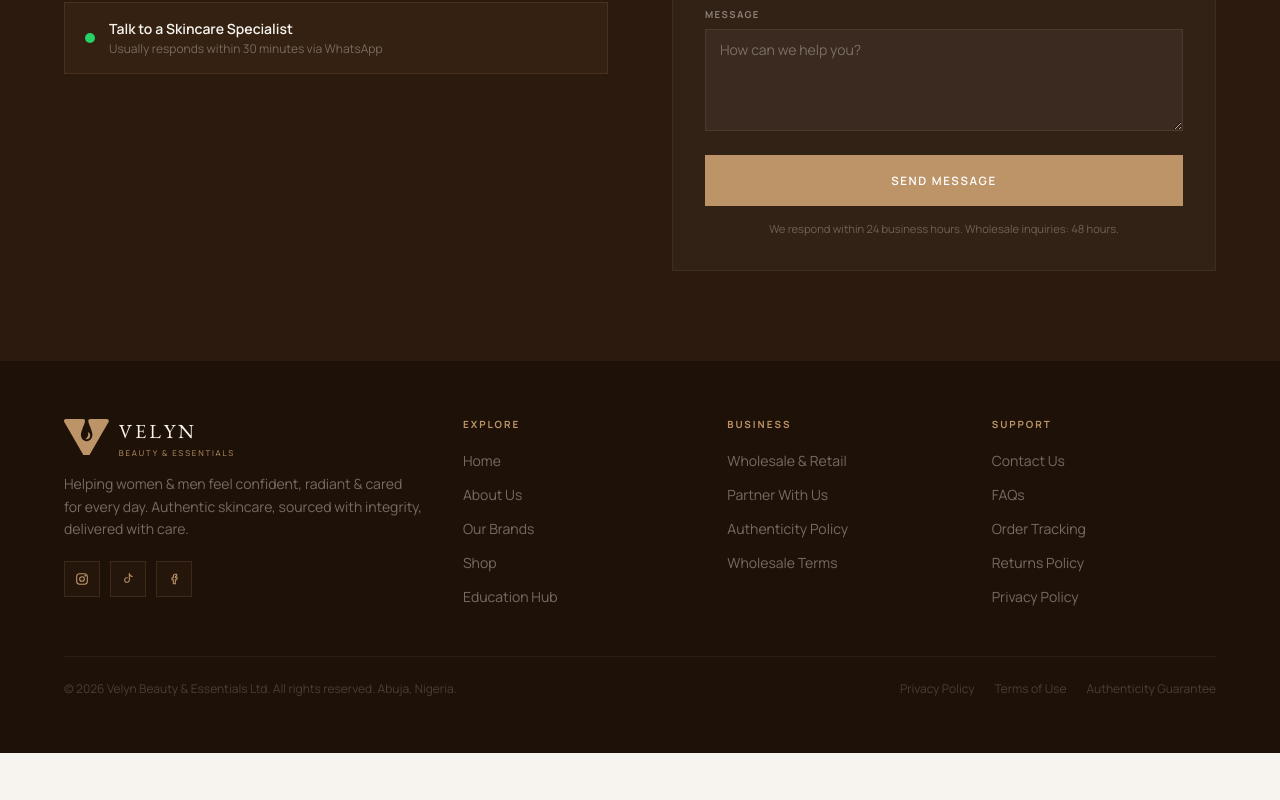
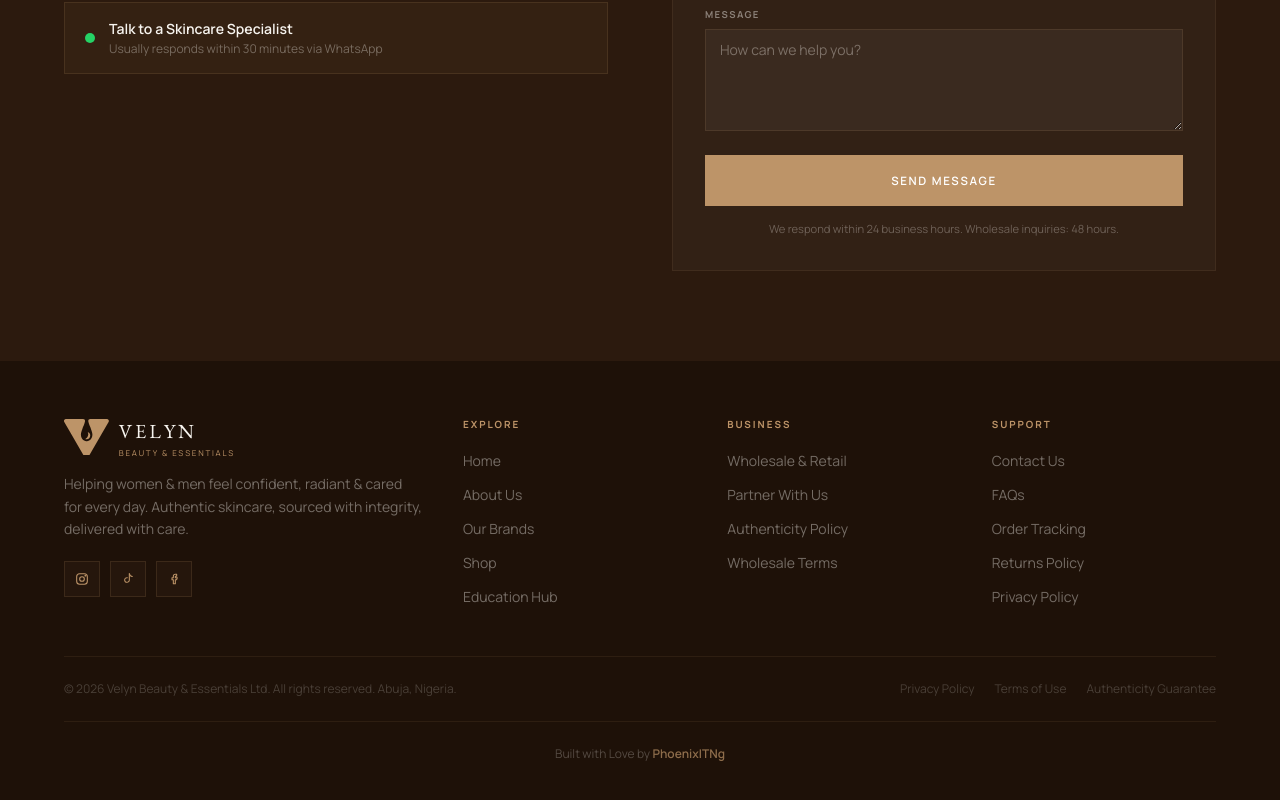
Before and after one commit to velynbeautyng/velyn_web, a Next.js app: page / in a window 1280 px wide. Shown: the part 5916-6716 px from the top of the page. Before the commit the page ends 6669 px from the top, so only its background shows below. Built offline with nearby package versions, Linux system fonts and the light colour scheme; no server answers.

Commit message:
Add PhoenixITNg footer credit (links to WhatsApp)

```diff
--- a/src/components/layout/site-footer.tsx
+++ b/src/components/layout/site-footer.tsx
@@ -98,6 +98,18 @@ export function SiteFooter() {
             </Link>
           </div>
         </div>
+
+        <p className="mt-6 border-t border-gold/10 pt-6 text-center text-xs text-ivory/25">
+          Built with Love by{" "}
+          <a
+            href="https://wa.me/2348090520578?text=I%20will%20like%20a%20website%20designed"
+            target="_blank"
+            rel="noopener noreferrer"
+            className="font-semibold text-gold/70 transition-colors hover:text-gold"
+          >
+            PhoenixITNg
+          </a>
+        </p>
       </div>
     </footer>
   );
```
